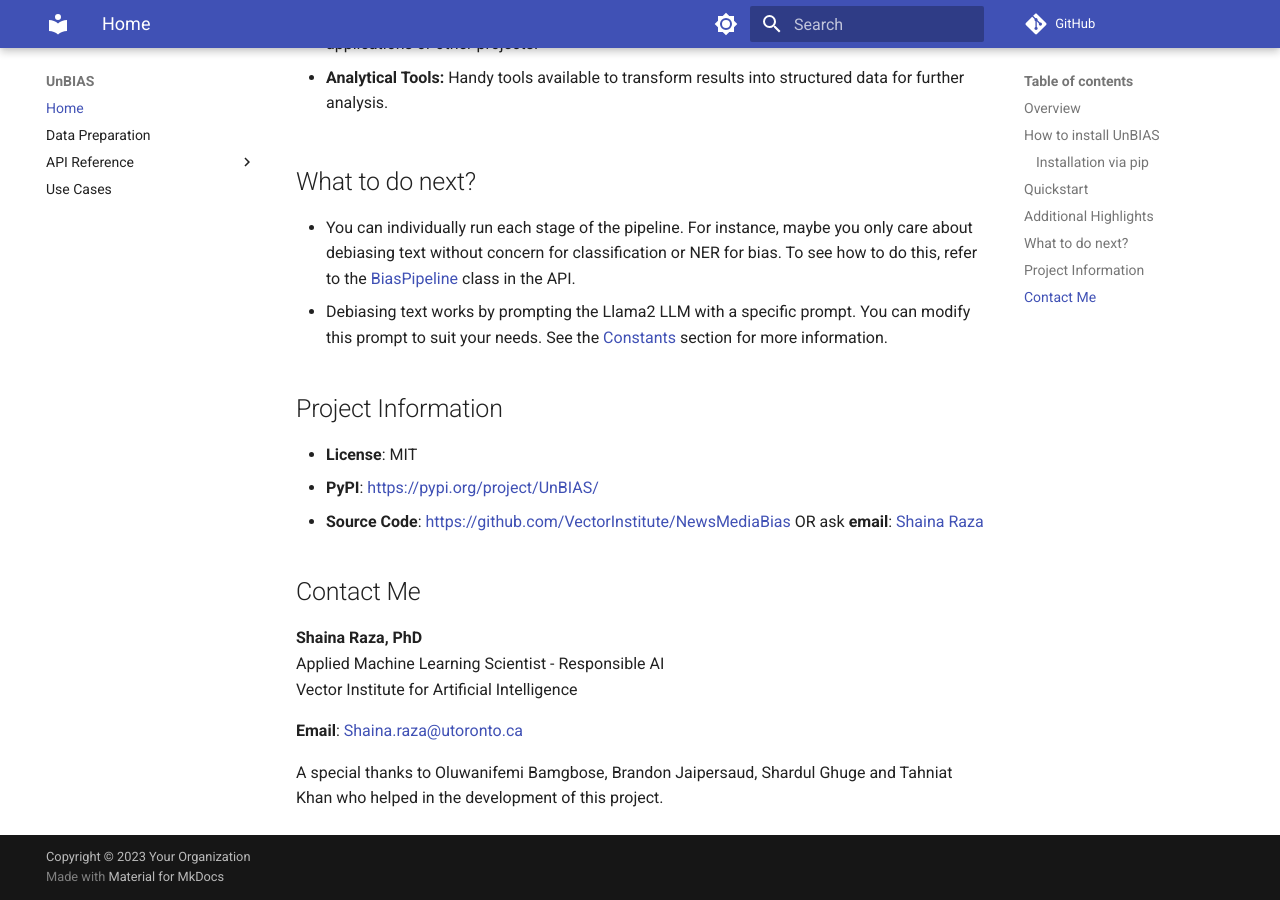
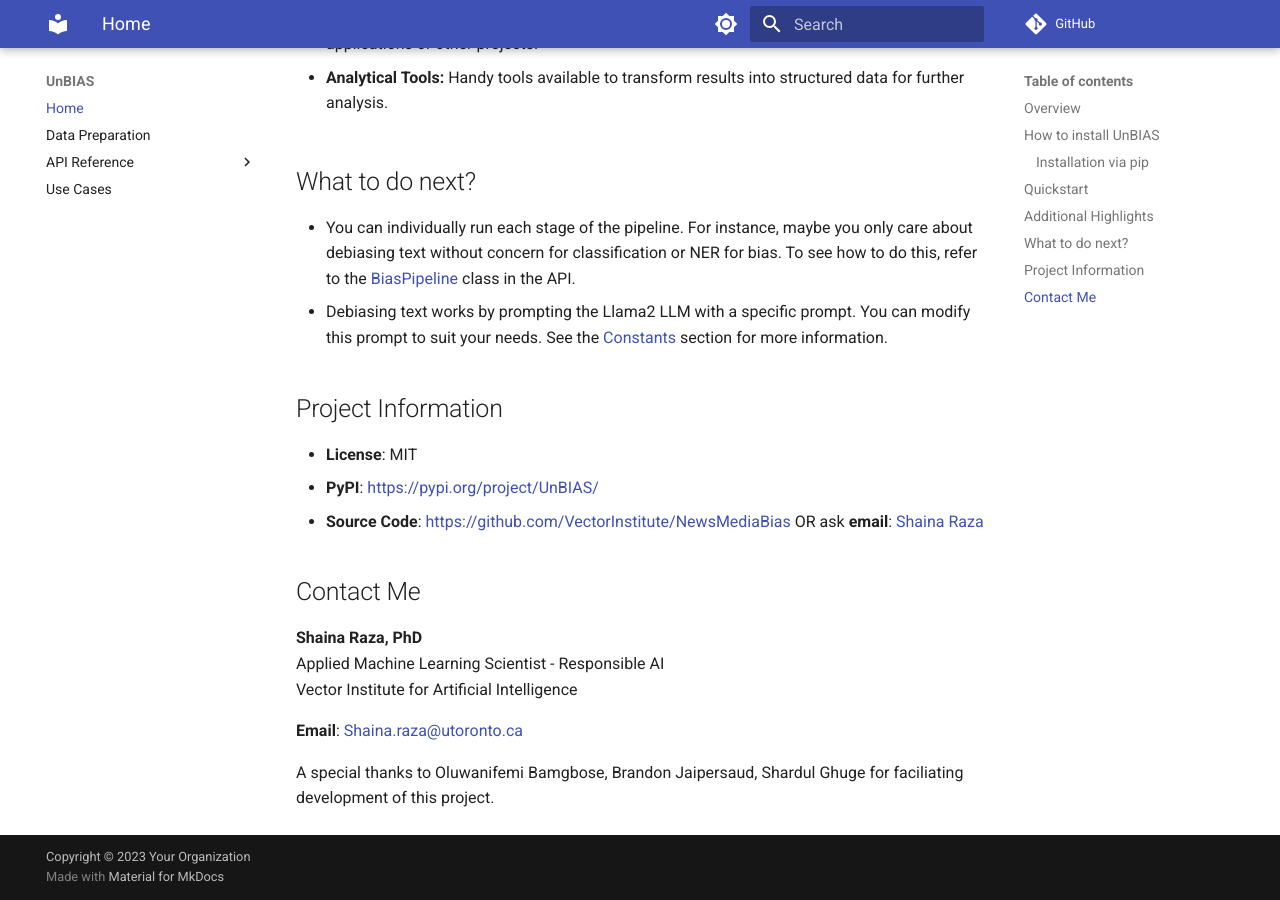
Before and after one commit to brandonjaipersaud/Unbias_mkdocs, an MkDocs documentation site: the page built from docs/index.md, in a window 1280 px wide and 900 px high, scrolled down 2219 px. Built offline with MkDocs 1.6.1 and Material for MkDocs 9.7.7, drawn with Linux system fonts in a browser that asks for light colours; comment, search, counter and statistics services are not loaded.

Commit message:
Your commit message here

```diff
--- a/docs/index.md
+++ b/docs/index.md
@@ -110,7 +110,7 @@
 
 
 
-A special thanks to Oluwanifemi Bamgbose, Brandon Jaipersaud, Shardul Ghuge and Tahniat Khan who helped in the development of this project.
+A special thanks to Oluwanifemi Bamgbose, Brandon Jaipersaud, Shardul Ghuge for faciliating development of this project.
 
 
 <!-- ## Table of Contents
```
